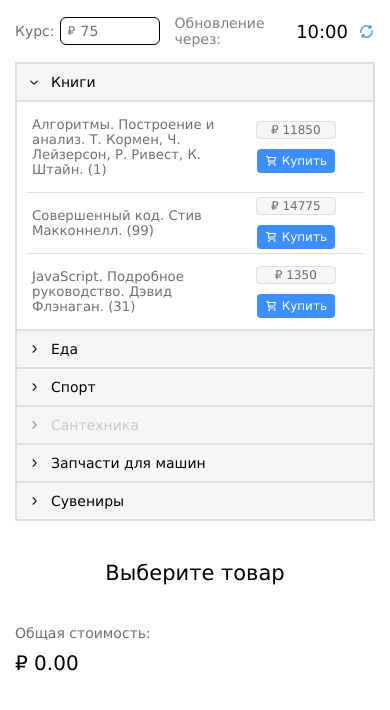
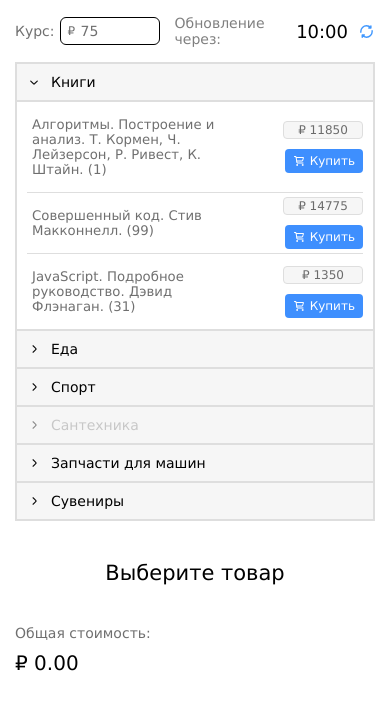
Before and after one commit to MyNameIsDmitriy/test-store, a Vue app: page / in a window 390 px wide. Shown: the top 710 px of the page. Built offline with nearby package versions, Linux system fonts and the light colour scheme.

Commit message:
feat: better adaptive

```diff
--- a/src/components/ShopDropdowns.vue
+++ b/src/components/ShopDropdowns.vue
@@ -214,7 +214,7 @@
   .dropdown-list__item-menu-child-buttons {
     flex-direction: column;
     justify-content: center;
-    align-items: center;
+    align-items: end;
   }
 }
 </style>
--- a/src/components/ShoppingCart.vue
+++ b/src/components/ShoppingCart.vue
@@ -179,10 +179,6 @@
 }
 
 @media (max-width: 576px) {
-
-}
-
-@media (max-width: 576px) {
   .container__cart-list__item-main {
     align-items: start;
     flex-direction: column;
```
